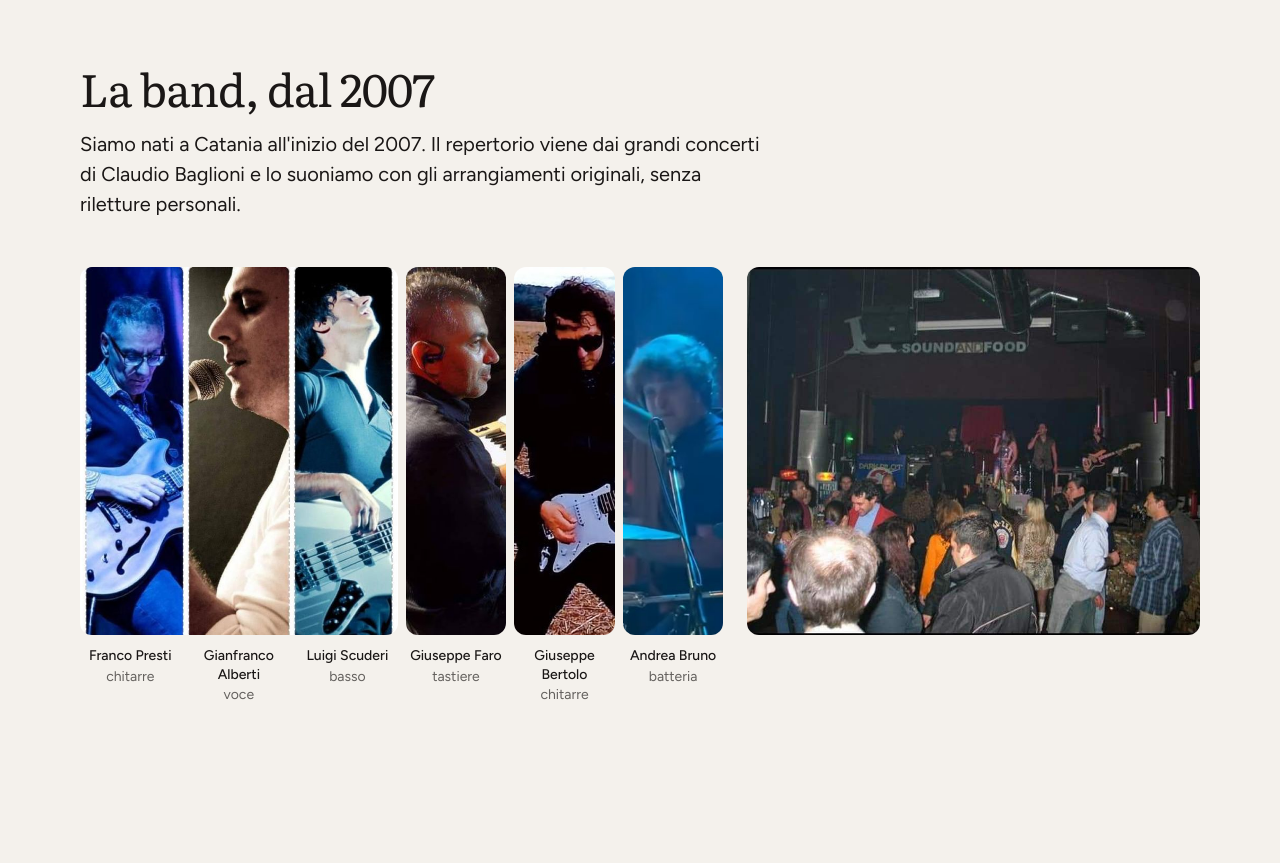
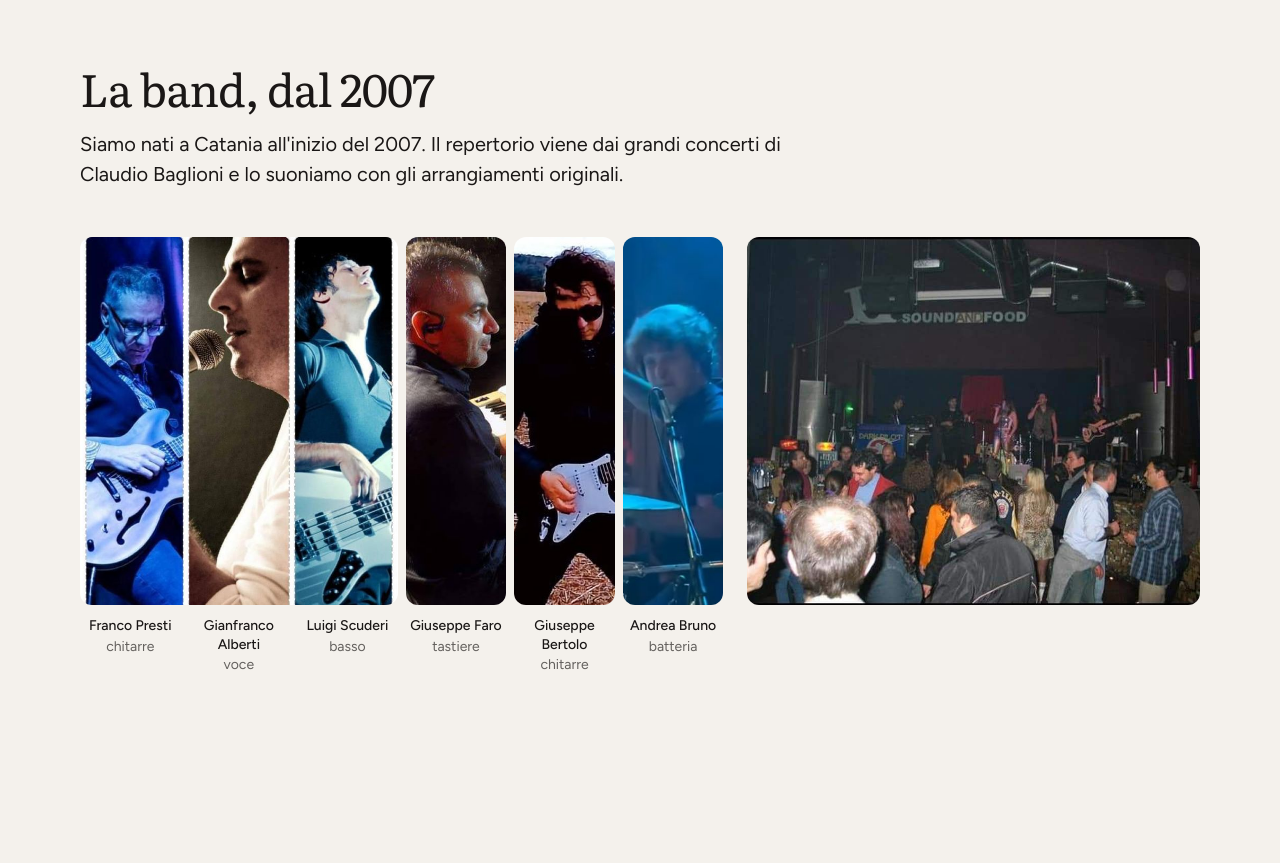
Before and after one commit to KoalaFritto/audioClaB, a plain HTML site: page index.html in a window 1280 px wide. Shown: the part 2460-3323 px from the top of the page. Drawn offline with Linux system fonts and the light colour scheme.

Commit message:
Band: tolto "senza riletture personali"
Co-Authored-By: Claude Opus 5.5 <noreply@anthropic.com>
Claude-Session: https://claude.ai/code/session_01WyukLfC3abkZ9PR6bCBv2f

```diff
--- a/index.html
+++ b/index.html
@@ -109,7 +109,7 @@
       <div class="group">
         <div class="section-head band__head">
           <h2 id="band-h">La band, dal 2007</h2>
-          <p>Siamo nati a Catania all'inizio del 2007. Il repertorio viene dai grandi concerti di Claudio Baglioni e lo suoniamo con gli arrangiamenti originali, senza riletture personali.</p>
+          <p>Siamo nati a Catania all'inizio del 2007. Il repertorio viene dai grandi concerti di Claudio Baglioni e lo suoniamo con gli arrangiamenti originali.</p>
         </div>
         <!-- i musicisti uno accanto all'altro, ognuno con il nome sotto -->
         <!-- I sei musicisti in strisce verticali tutte uguali, ognuno con il nome sotto; accanto la foto del pubblico -->
```
